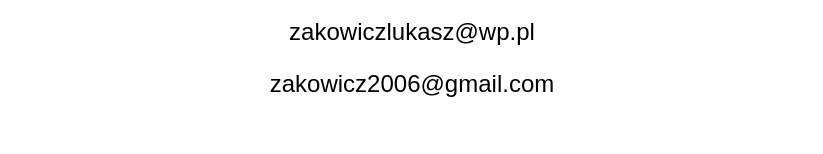
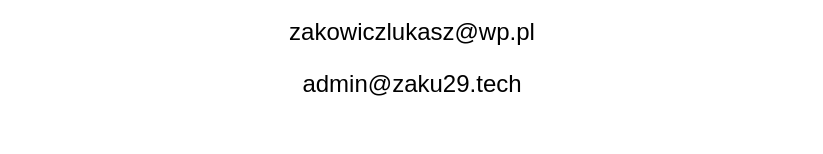
Before and after one commit to ToZaku29/MojaStrona, a plain HTML site: page index.html in a window 1280 px wide. Shown: the part 266-420 px from the top of the page, without its empty margins (228-1051 px from the left). Drawn offline with Linux system fonts and the light colour scheme.

Commit message:
Update index.html

```diff
--- a/index.html
+++ b/index.html
@@ -34,7 +34,7 @@
     <div class="section">
         <p class="email">NAPISZ DO MNIE</p>
         <p>zakowiczlukasz@wp.pl</p>
-        <p>zakowicz2006@gmail.com</p>
+        <p>admin@zaku29.tech</p>
     </div><br>
     <p class="footer">Witaj na Zaku29.tech</p>
 </body>
```
